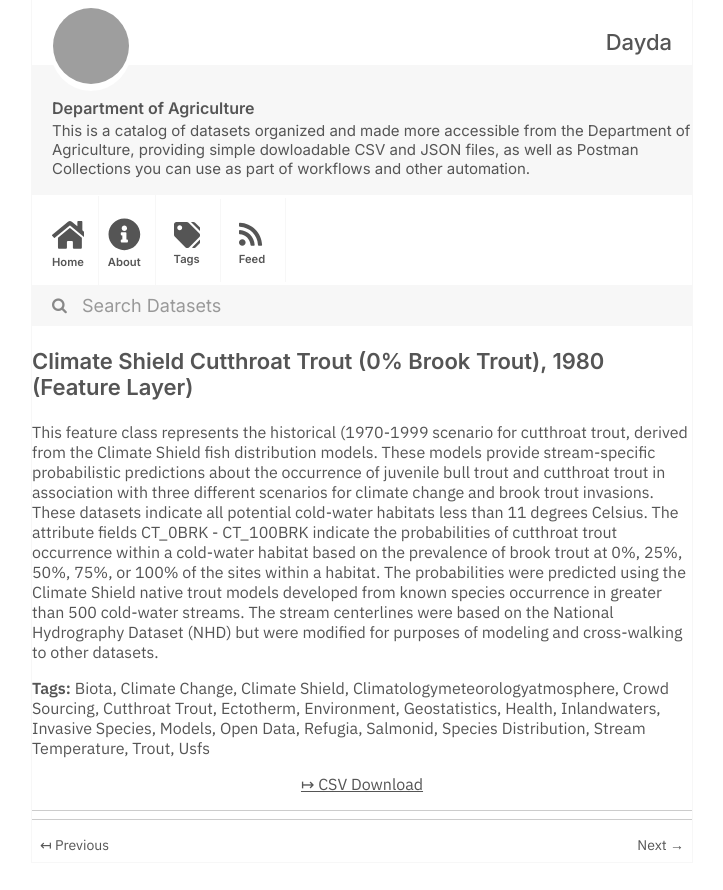
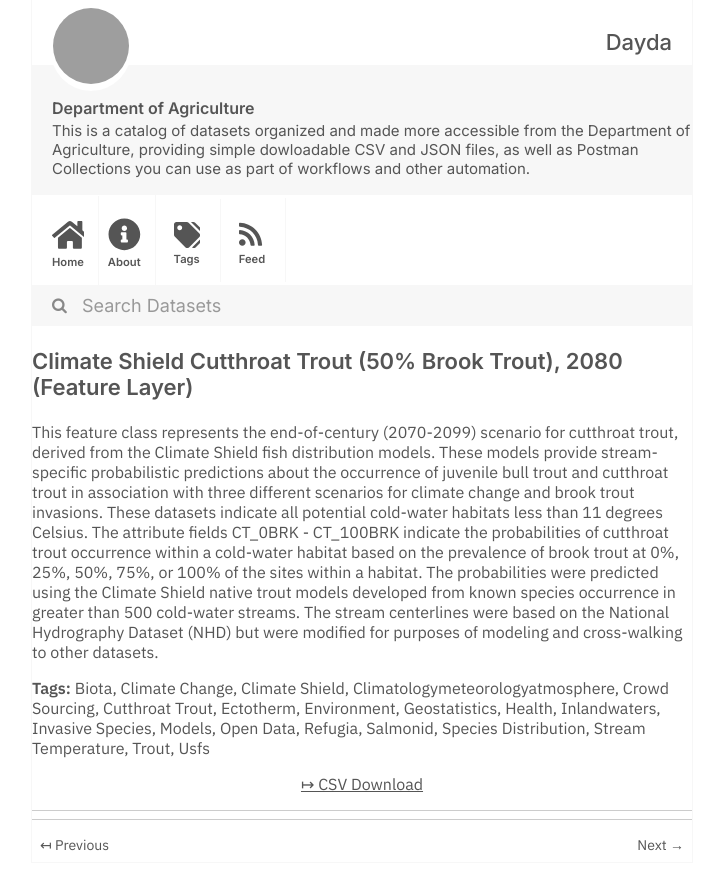
Before and after one commit to dayda-entities/department-of-agriculture, a Jekyll site: the page built from _posts/2020-12-03-climate-shield-cutthroat-trout.md, in a window 1280 px wide, cut to the strip 0-890 px from the top of the page. Shown: the whole strip, without its empty margins (278-1001 px from the left). Built offline with Jekyll 4.4.1, drawn with Linux system fonts in a browser that asks for light colours; grey boxes are pictures that could not be loaded.

```diff
--- a/_posts/2020-12-03-climate-shield-cutthroat-trout.md
+++ b/_posts/2020-12-03-climate-shield-cutthroat-trout.md
@@ -1,7 +1,7 @@
 ---
-title: 'Climate Shield Cutthroat Trout (0% Brook Trout), 1980 (Feature Layer)'
-created: '2020-12-03T20:26:25.151479'
-modified: '2021-05-14T15:12:19.210186'
+title: 'Climate Shield Cutthroat Trout (50% Brook Trout), 2080 (Feature Layer)'
+created: '2020-12-03T20:26:27.588442'
+modified: '2021-05-14T15:12:32.944539'
 state: active
 type: dataset
 tags:
@@ -27,9 +27,9 @@ tags:
   - Usfs
 groups: []
 csv_url: >-
-  https://data-usfs.hub.arcgis.com/datasets/419e7d5385a3403f8035a2ef2df80ec6_6.csv?outSR=%7B%22latestWkid%22%3A4269%2C%22wkid%22%3A4269%7D
+  https://data-usfs.hub.arcgis.com/datasets/8f04d916ff244d34b167236df5a0b3ef_11.csv?outSR=%7B%22latestWkid%22%3A4269%2C%22wkid%22%3A4269%7D
 json_url: ''
 layout: post
 
 ---
-This feature class represents the historical (1970-1999 scenario for cutthroat trout, derived from the Climate Shield fish distribution models. These models provide stream-specific probabilistic predictions about the occurrence of juvenile bull trout and cutthroat trout in association with three different scenarios for climate change and brook trout invasions. These datasets indicate all potential cold-water habitats less than 11 degrees Celsius. The attribute fields CT_0BRK - CT_100BRK indicate the probabilities of cutthroat trout occurrence within a cold-water habitat based on the prevalence of brook trout at 0%, 25%, 50%, 75%, or 100% of the sites within a habitat. The probabilities were predicted using the Climate Shield native trout models developed from known species occurrence in greater than 500 cold-water streams. The stream centerlines were based on the National Hydrography Dataset (NHD) but were modified for purposes of modeling and cross-walking to other datasets.
+This feature class represents the end-of-century (2070-2099) scenario for cutthroat trout, derived from the Climate Shield fish distribution models. These models provide stream-specific probabilistic predictions about the occurrence of juvenile bull trout and cutthroat trout in association with three different scenarios for climate change and brook trout invasions. These datasets indicate all potential cold-water habitats less than 11 degrees Celsius. The attribute fields CT_0BRK - CT_100BRK indicate the probabilities of cutthroat trout occurrence within a cold-water habitat based on the prevalence of brook trout at 0%, 25%, 50%, 75%, or 100% of the sites within a habitat. The probabilities were predicted using the Climate Shield native trout models developed from known species occurrence in greater than 500 cold-water streams. The stream centerlines were based on the National Hydrography Dataset (NHD) but were modified for purposes of modeling and cross-walking to other datasets.
```
